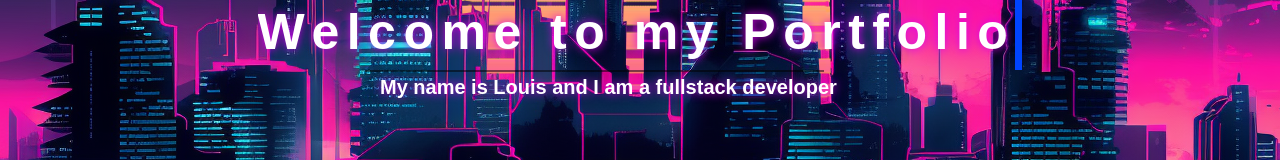
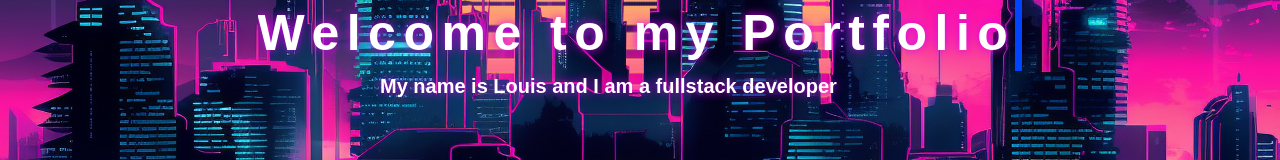
Before and after one commit to LouisWdev/Louis-react-portfolio, a React (Vite) app: page / in a window 1280 px wide. Shown: the part 352-512 px from the top of the page. Built offline with nearby package versions, Linux system fonts and the light colour scheme.

Commit message:
Home page styling changed

```diff
--- a/src/Pages/Home.tsx
+++ b/src/Pages/Home.tsx
@@ -12,14 +12,13 @@ const Home = () => {
 
   return (
     <>
-        <Navbar />
+      <Navbar />
         <BackgroundAnimation>
            <BackgroundSection>
              <Container>
               <Text>
                Welcome to my Portfolio
               </Text>
-           <BreakLine/>
             <SubText>
               My name is Louis and I am a fullstack developer
             </SubText>
@@ -152,14 +151,6 @@ const BackgroundSection = styled.div`
    z-index: 1;
  `;
 
- const BreakLine = styled.div`
-       margin-left: 14%;
-       width: 60%;
-       height: 2px; /* Set the height of the separate line */
-       background-color: rgba(0, 0, 0, 0.5); /* Color of the separate line */
-       z-index: 1;
- `;
-
  const SubText = styled.div`
       margin-left: 16%;
       background-color: rgba(0, 0, 0, 0); /* Set a transparent background color */
```
